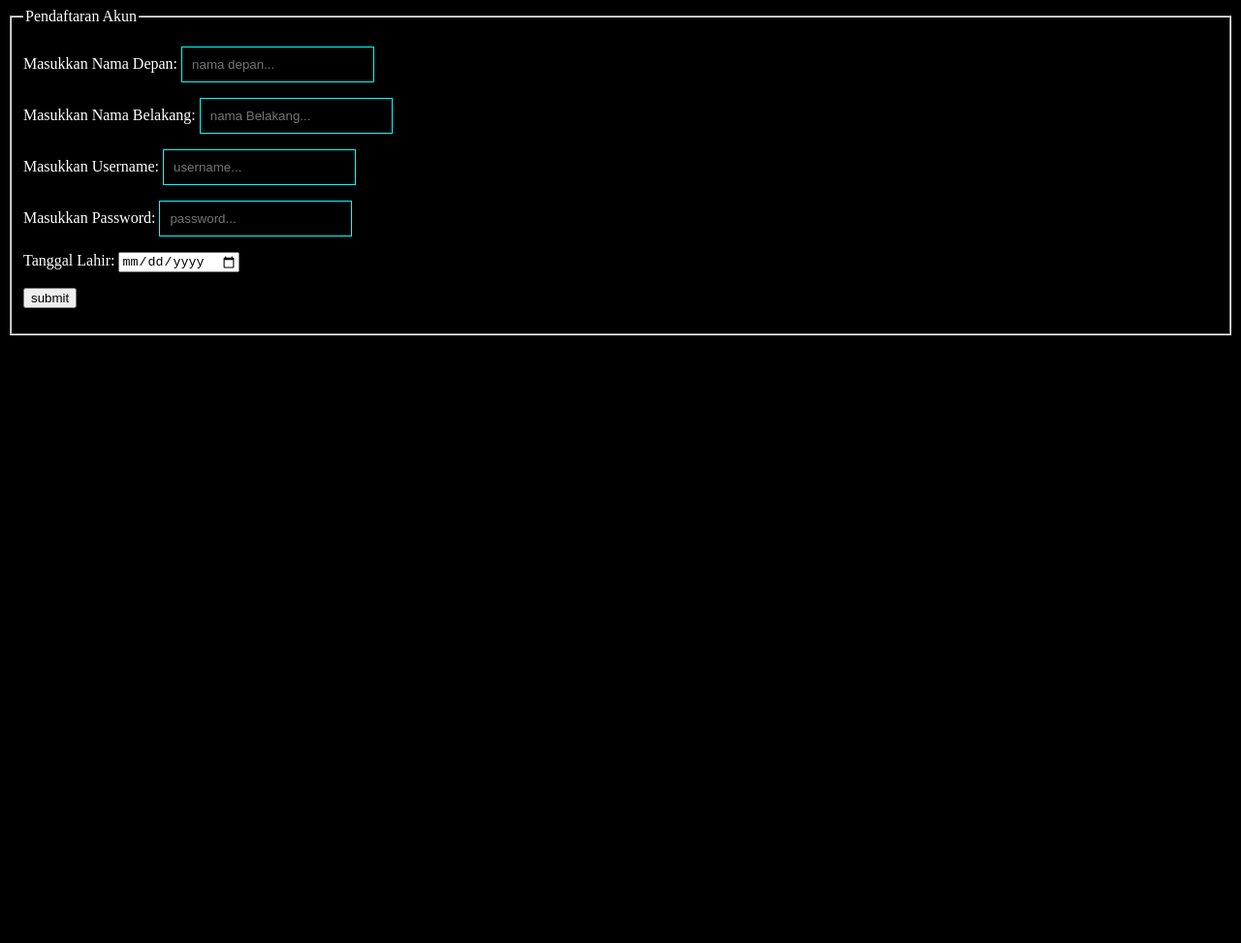
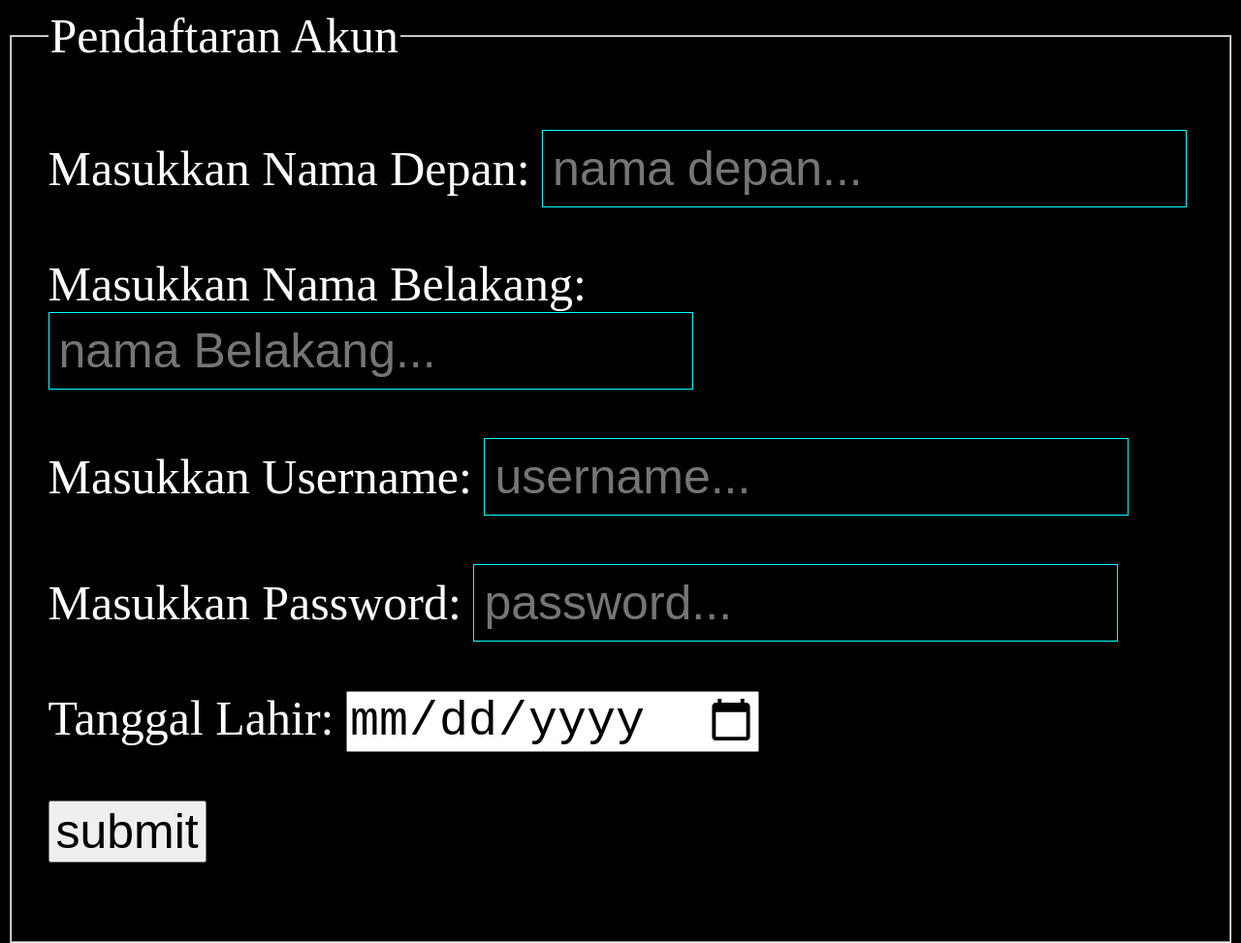
Before and after one commit to WussyCats/MuhammadFarisiZPU, a plain HTML site: page Task_2/task_2.html in a window 1280 px wide. Shown: the whole page at 97% size. Before the commit the page ends 800 px from the top, so only its background shows below. Drawn offline with Linux system fonts and the light colour scheme.

Commit message:
Update task_2.html

```diff
--- a/Task_2/task_2.html
+++ b/Task_2/task_2.html
@@ -11,12 +11,15 @@
 <body>
 
     <style>
+        * {
+            font-size: 50px;
+        }
 
         body {
             background-color: black;
         }
 
-        legend.text-white {
+        .text-white {
             color: white;
         }
 
@@ -27,14 +30,13 @@
 
         input[type=text] {
             background: none;
-            color: cyan;
             padding: 10px;
             border: 1px solid cyan;
         }
 
     </style>
 
-    <form action="tampilan.html" method="GET">
+    <form action="Index.html" method="GET">
 
         <fieldset>
             <legend class="text-white">Pendaftaran Akun</legend>
```
